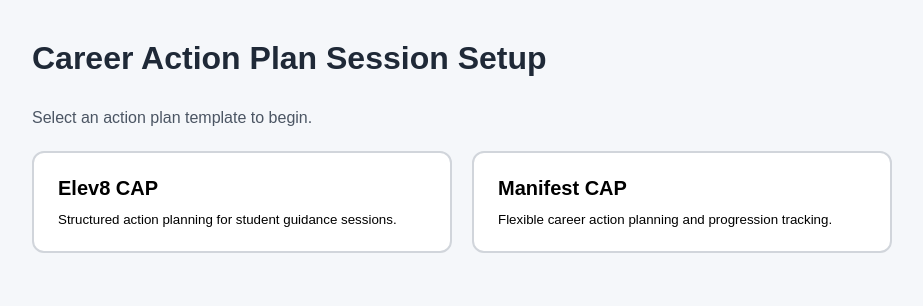
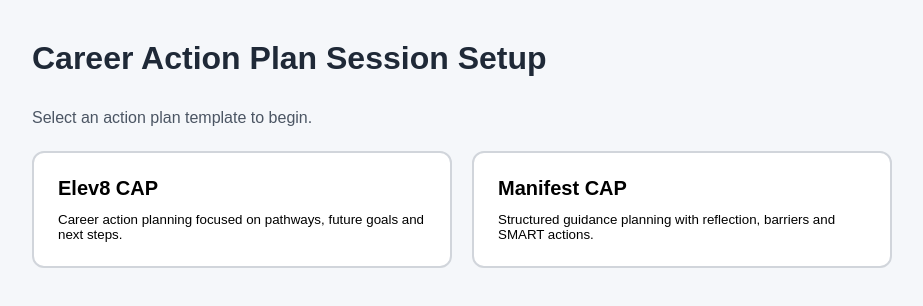
Before and after one commit to joshbingham/career-action-plan-prototype, a React (Vite) app: page / in a window 1280 px wide. Shown: the top 306 px of the page, without its empty margins (178-1101 px from the left). Built offline with nearby package versions, Linux system fonts and the light colour scheme.

Commit message:
Update CAP template descriptions

```diff
--- a/src/App.tsx
+++ b/src/App.tsx
@@ -37,14 +37,14 @@ function App() {
       <div className="template-grid">
         <TemplateCard
           title="Elev8 CAP"
-          description="Structured action planning for student guidance sessions."
+          description="Career action planning focused on pathways, future goals and next steps."
           selected={selectedTemplate === 'Elev8 CAP'}
           onSelect={setSelectedTemplate}
         />
 
         <TemplateCard
           title="Manifest CAP"
-          description="Flexible career action planning and progression tracking."
+          description="Structured guidance planning with reflection, barriers and SMART actions."
           selected={selectedTemplate === 'Manifest CAP'}
           onSelect={setSelectedTemplate}
         />
```
